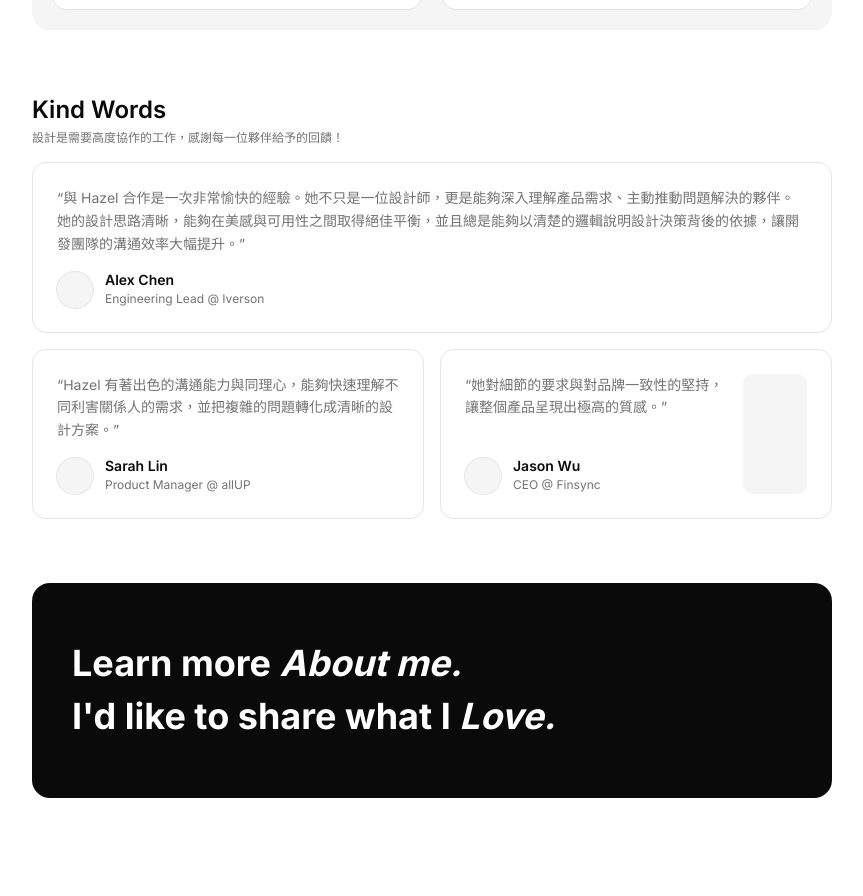
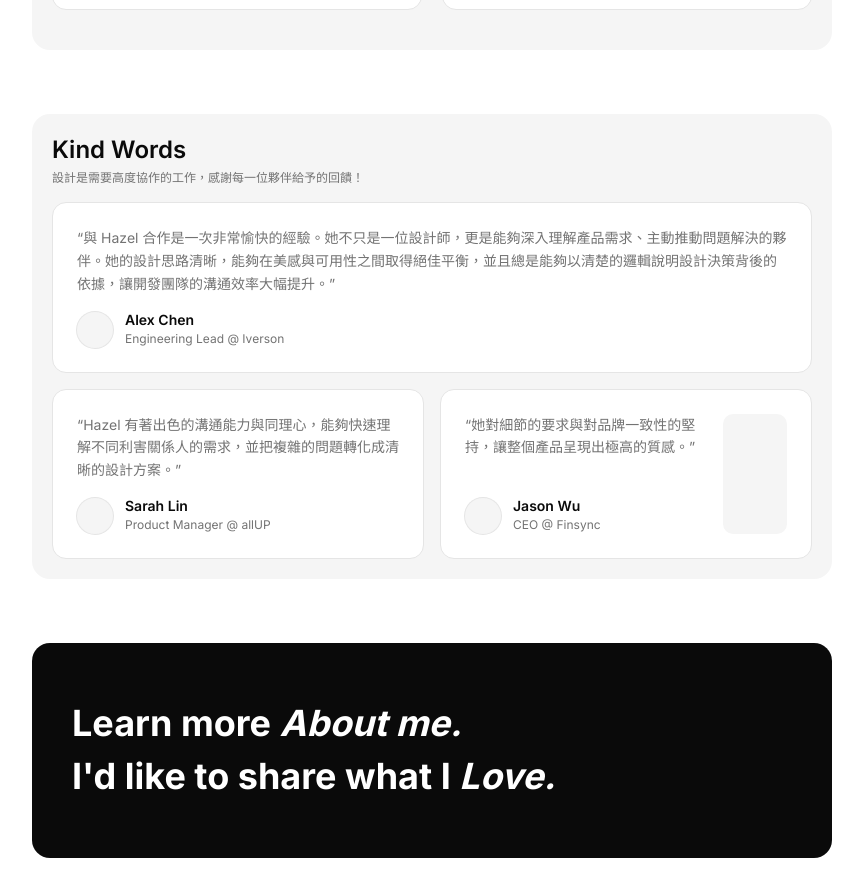
Before and after one commit to Hazelintw/Hazelintw-hazelshih_product_designer-portfolio, a Next.js app: page / in a window 1280 px wide. Shown: the part 1389-2285 px from the top of the page, without its empty margins (408-1271 px from the left). Before the commit the page ends 2251 px from the top, so only its background shows below. Built offline with nearby package versions, Linux system fonts and the light colour scheme.

Commit message:
style: kind words add background container and scroll margin offset

```diff
--- a/app/(main)/page.js
+++ b/app/(main)/page.js
@@ -179,11 +179,13 @@ export default function HomePage() {
           ))}
         </div>
 
+        <div id="kind-words" />
+
       </div>
 
       {/* ══ Section 2：Kind Words ════════════════════ */}
+      <div className="rounded-2xl bg-muted p-5 flex flex-col gap-5">
       <SectionLayout
-        id="kind-words"
         title="Kind Words"
         subtitle="設計是需要高度協作的工作，感謝每一位夥伴給予的回饋！"
         vertical
@@ -239,6 +241,7 @@ export default function HomePage() {
 
         </div>
       </SectionLayout>
+      </div>
 
       {/* ══ CTA：Learn more About me ══════════════════ */}
       <SectionCTA
```
